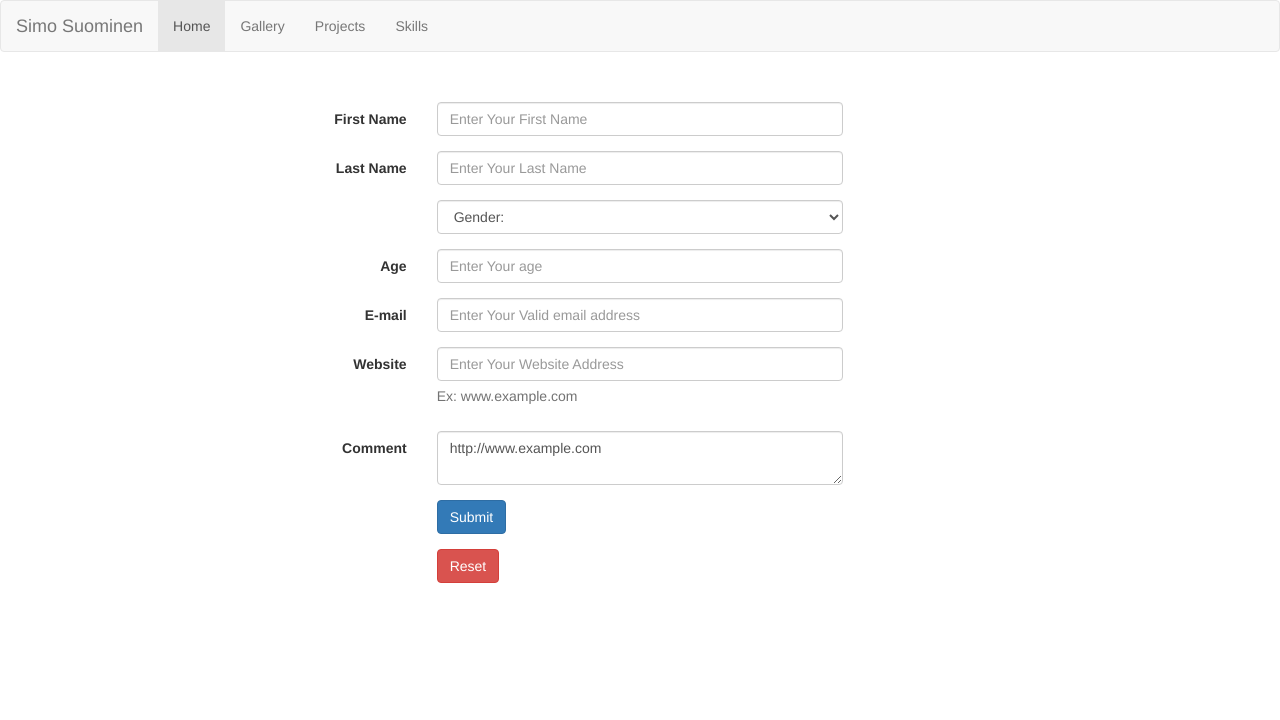
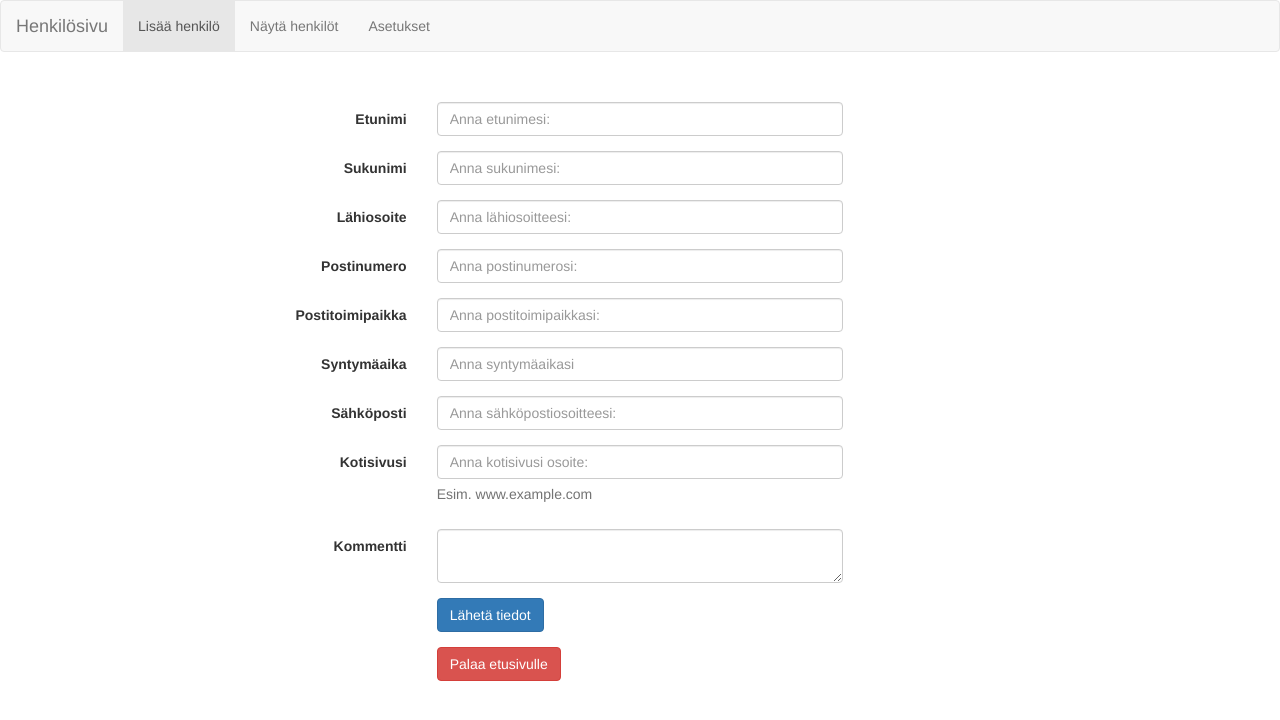
Before and after one commit to suomisim/php, a PHP site: page /form.php in a window 1280 px wide. Shown: the top 720 px of the page. Run offline with PHP 8.4, Linux system fonts and the light colour scheme.

Commit message:
Add Projekti -folder

```diff
--- a/Projekti/form.php
+++ b/Projekti/form.php
@@ -3,19 +3,31 @@
 <head>
 <meta charset="UTF-8">
 <link rel="stylesheet" href="https://maxcdn.bootstrapcdn.com/bootstrap/3.3.7/css/bootstrap.min.css">
-<title>Simon Perusteita</title>
+<title>Lisää henkilö</title>
+<?php
+require_once "checkform.php";  //luokka joka käsittelee lomakkeen
+
+if (isset ( $_POST ["laheta"] )) { //jos nimi on "laheta"
+
+}
+elseif (isset ( $_POST ["peruuta"] )) { //jos nimi on "peruuta"
+header ( "location: index.php" );
+exit ();
+}
+else {	//jos sivulle tultiin muuta kautta
+}
+?>
 </head>
 <body>
     <nav class="navbar navbar-default">
         <div class="container-fluid">
             <div class="navbar-header">
-                <a class="navbar-brand" href="index.html">Simo Suominen</a>
+                <a class="navbar-brand" href="index.php">Henkilösivu</a>
             </div>
             <ul class="nav navbar-nav">
-                <li class="active"><a href="index.html">Home</a></li>
-                <li><a href="Gallery.html">Gallery</a></li>
-                <li><a href="Projects.html">Projects</a></li>
-                <li><a href="Skills.html">Skills</a></li>
+                <li class="active"><a href="form.php">Lisää henkilö</a></li>
+                <li><a href="list.php">Näytä henkilöt</a></li>
+                <li><a href="settings.php">Asetukset</a></li>
             </ul>
         </div>
     </nav>
@@ -24,65 +36,70 @@
         <fieldset>
             <p><br /></p>
             <div class="form-group">
-                <label class="col-md-4 control-label" for="textinput">First Name</label>
+                <label class="col-md-4 control-label" for="etunimi">Etunimi</label>
                 <div class="col-md-4">
-                    <input id="firstname" name="firstname" placeholder="Enter Your First Name" class="form-control input-md" type="text" maxlength="25">
+                    <input name="etunimi" placeholder="Anna etunimesi:" class="form-control input-md" type="text">
                 </div>
             </div>
             <div class="form-group">
-                <label class="col-md-4 control-label" for="lastname">Last Name</label>
+                <label class="col-md-4 control-label" for="sukunimi">Sukunimi</label>
                 <div class="col-md-4">
-                    <input id="lastname" name="lastname" placeholder="Enter Your Last Name" class="form-control input-md" type="text" maxlength="25">
-
+                    <input name="sukunimi" placeholder="Anna sukunimesi:" class="form-control input-md" type="text">
                 </div>
             </div>
             <div class="form-group">
-                <label class="col-md-4 control label" for="gender"> </label>
+                <label class="col-md-4 control-label" for="lahiosoite">Lähiosoite</label>
                 <div class="col-md-4">
-                    <select id="gender" name="gender" class="form-control">
-                        <option value="" selected="">Gender:</option>
-                        <option value="Female">Female</option>
-                        <option value="Male">Male</option>
-                    </select>
+                    <input name="lahiosoite" placeholder="Anna lähiosoitteesi:" class="form-control input-md" type="text">
                 </div>
             </div>
             <div class="form-group">
-                <label class="col-md-4 control-label" for="company">Age</label>
+                <label class="col-md-4 control-label" for="postinumero">Postinumero</label>
                 <div class="col-md-4">
-                    <input id="age" name="age" placeholder="Enter Your age" class="form-control input-md" type="number">
-
+                    <input name="postinumero" placeholder="Anna postinumerosi:" class="form-control input-md" type="number">
                 </div>
             </div>
             <div class="form-group">
-                <label class="col-md-4 control-label" for="email">E-mail</label>
+                <label class="col-md-4 control-label" for="postitoimipaikka">Postitoimipaikka</label>
                 <div class="col-md-4">
-                    <input id="email" name="email" placeholder="Enter Your Valid email address" class="form-control input-md" type="email" maxlength="50">
-
+                    <input name="postinumero" placeholder="Anna postitoimipaikkasi:" class="form-control input-md" type="text">
                 </div>
             </div>
             <div class="form-group">
-                <label class="col-md-4 control-label" for="website">Website</label>
+                <label class="col-md-4 control-label" for="syntymaaika">Syntymäaika</label>
                 <div class="col-md-4">
-                    <input id="website" name="website" placeholder="Enter Your Website Address" class="form-control input-md" type="url">
-                    <span class="help-block">Ex: www.example.com</span>
+                    <input name="syntymaaika" placeholder="Anna syntymäaikasi" class="form-control input-md" type="text">
                 </div>
             </div>
             <div class="form-group">
-                <label class="col-md-4 control-label" for="Message">Comment</label>
+                <label class="col-md-4 control-label" for="email">Sähköposti</label>
                 <div class="col-md-4">
-                    <textarea class="form-control" id="message" name="message" typeof="url" maxlength="255" required>http://www.example.com</textarea>
+                    <input name="email" placeholder="Anna sähköpostiosoitteesi:" class="form-control input-md" type="email">
+                </div>
+            </div>
+            <div class="form-group">
+                <label class="col-md-4 control-label" for="kotisivu">Kotisivusi</label>
+                <div class="col-md-4">
+                    <input name="kotisivu" placeholder="Anna kotisivusi osoite:" class="form-control input-md" type="url">
+                    <span class="help-block">Esim. www.example.com</span>
+                </div>
+            </div>
+            <div class="form-group">
+                <label class="col-md-4 control-label" for="kommentti">Kommentti</label>
+                <div class="col-md-4">
+                    <textarea class="form-control" name="kommentti" type="text"></textarea>
                 </div>
             </div>
             <div class="form-group">
                 <label class="col-md-4 control-label" for="laheta"></label>
                 <div class="col-md-4">
-                    <button type="submit" name="laheta" class="btn btn-primary">Submit</button>
+                    <button type="submit" name="laheta" class="btn btn-primary">Lähetä tiedot</button>
                 </div>
             </div>
             <div class="form-group">
                 <label class="col-md-4 control-label" for="peruuta"></label>
                 <div class="col-md-4">
-                    <button type="submit" name="peruuta" class="btn btn-danger">Reset</button>
+                    <button type="submit" name="peruuta" class="btn btn-danger">Palaa etusivulle</button>
                 </div>
             </div>
         </fieldset>
```
Also changed, not shown: Projekti/checkform.php (added, +246 -0 lines), Projekti/index.php (added, +30 -0 lines), Projekti/list.php (added, +30 -0 lines), Projekti/settings.php (added, +30 -0 lines).
